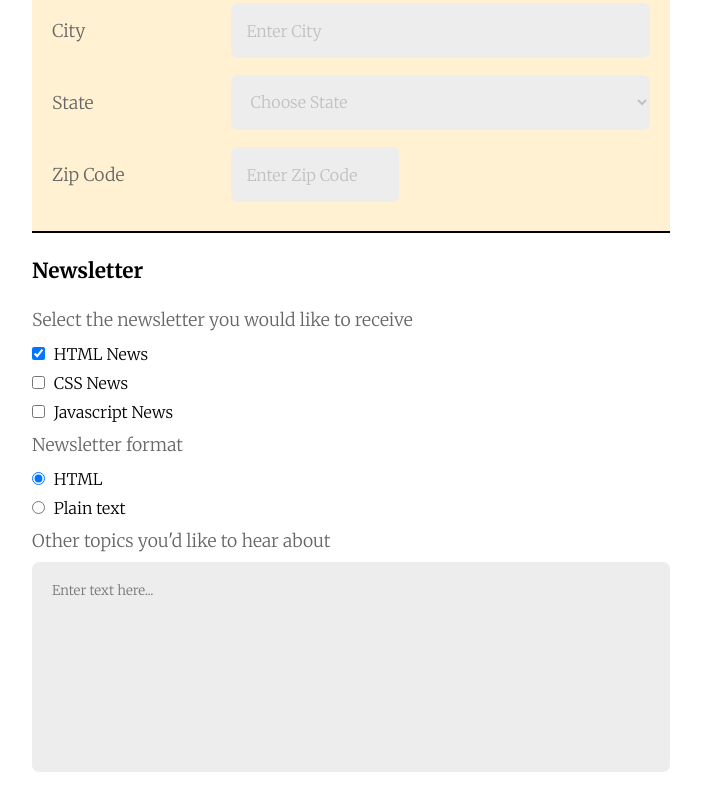
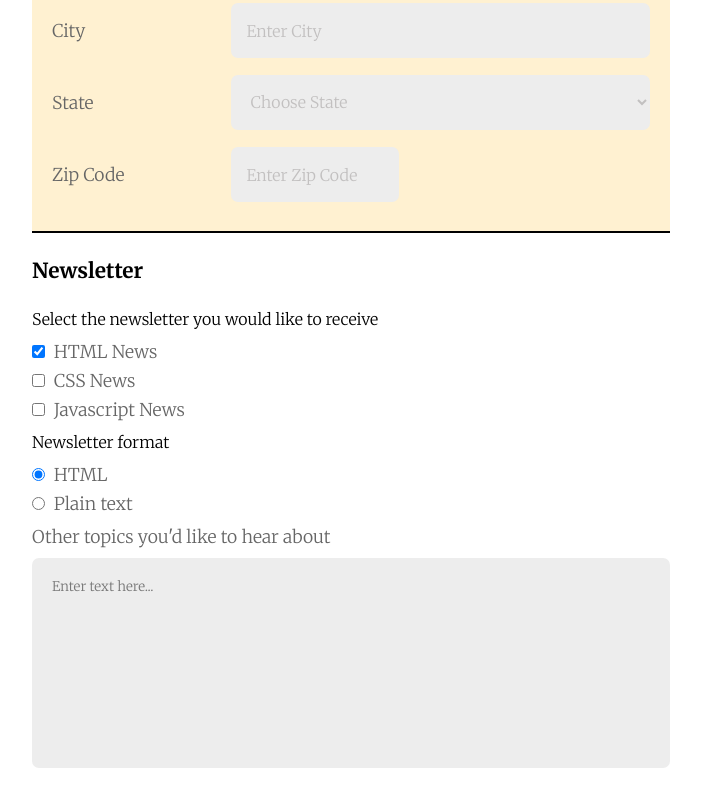
Before and after one commit to CALEJO12/teamtreehouse-unit-3, a plain HTML site: page index.html in a window 1280 px wide. Shown: the part 590-1388 px from the top of the page, without its empty margins (289-990 px from the left). Drawn offline with Linux system fonts and the light colour scheme.

Commit message:
updated issues with html labels
changed plain text in newletter checkboxes to labels starting on line 125. I also changed lines 120 & 146 to <p> tags instead of labels. rechecked html in validator and there is no errors.

```diff
--- a/index.html
+++ b/index.html
@@ -9,34 +9,48 @@
         <link rel="stylesheet" href="styles.css">
         <title>Document</title>
     </head>
+
     <body>
+
         <header>THE CODE REVIEW</header>
+
         <div class="headercontact">
+
             <div class="header">
 
                 <h1>Signup for our newsletter</h1>
+
                 <p>Get the latest news on how your code is doing right in your inbox</p>
 
             </div>
 
-            <form action="">
+            <form action="index.html">
+
                 <div class="contact">
-                    <fieldset>
+
+                    <fieldset class="contactInformation">
 
                         <legend>Contact Information</legend>
+
                         <label for="name">Full Name</label>
                         <input id="name" type="text" name="contact" placeholder="Required" required>
+
                         <label for="email">Email Address</label>
                         <input id="email" type="email" name="contact" placeholder="Required" required>
+
                         <label for="tel">Phone Number</label>
                         <input id="tel" type="tel" name="contact" placeholder="123-456-7890">
+
                         <label for="address">Street Address</label>
                         <input id="address" type="text" name="contact" placeholder="1234 Main Street, Apartment 123" required>
+
                         <label for="city">City</label>
                         <input id="city" type="text" name="contact" placeholder="Enter City" required>
 
                         <label for="state">State</label>
+
                         <select name="state" id="state" size="1" required>
+
                             <option value="" disabled selected hidden>Choose State</option>
                             <option value="AL">Alabama</option>
                             <option value="AK">Alaska</option>
@@ -95,26 +109,61 @@
                         <label for="zip">Zip Code</label>
                         <input id="zip" type="text" name="contact" pattern="[0-9]*" placeholder="Enter Zip Code" required>
 
-                    </fieldset>
+                    </fieldset><!-- end contactInformation container -->
+
                 </div><!-- end contact container -->
 
                 <fieldset class="newsletter">
 
                     <legend>Newsletter</legend>
 
-                    <label for="newsletter">Select the newsletter you would like to receive</label>
+                    <p>Select the newsletter you would like to receive</p>
                     <ul>
-                        <li><input id="newsletter" type="checkbox" name="newsletter" value="hnews" checked="checked"> HTML News</li>
-                        <li><input type="checkbox" name="newsletter" value="cnews"> CSS News</li>
-                        <li><input type="checkbox" name="newsletter" value="jnews"> Javascript News</li>
+
+                        <li>
+
+                            <input id="htmlNews" type="checkbox" name="newsletter" value="hnews" checked="checked">
+                            <label for="htmlNews">HTML News</label>
+
+                        </li>
+
+                        <li>
+
+                            <input id="cssNews" type="checkbox" name="newsletter" value="cnews">
+                            <label for="cssNews">CSS News</label>
+
+                        </li>
+
+                        <li>
+
+                            <input id="jNews" type="checkbox" name="newsletter" value="jnews">
+                            <label for="jNews">Javascript News</label>
+
+                        </li>
+
                     </ul>
 
-                    <label for="format">Newsletter format</label>
+                    <p>Newsletter format</p>
+
                     <ul>
-                        <li><input id="format" type="radio" name="format" value="html" checked="checked"> HTML</li>
-                        <li><input type="radio" name="format" value="plain"> Plain text</li>
+
+                        <li>
+
+                            <input id="htmlRadio" type="radio" name="format" value="html" checked="checked">
+                            <label for="htmlRadio">HTML</label>
+
+                        </li>
+
+                        <li>
+                            <input id="plainRadio" type="radio" name="format" value="plain">
+                            <label for="plainRadio">Plain text</label>
+
+                        </li>
+
                     </ul>
+
                     <label for="comment">Other topics you'd like to hear about</label>
+
                     <textarea name="comment" id="comment" cols="30" rows="10" placeholder="Enter text here..."></textarea>
 
                 </fieldset><!-- newsletter container end -->
@@ -132,4 +181,5 @@
         </div><!-- end headercontact container -->
 
     </body>
+
 </html>
```
